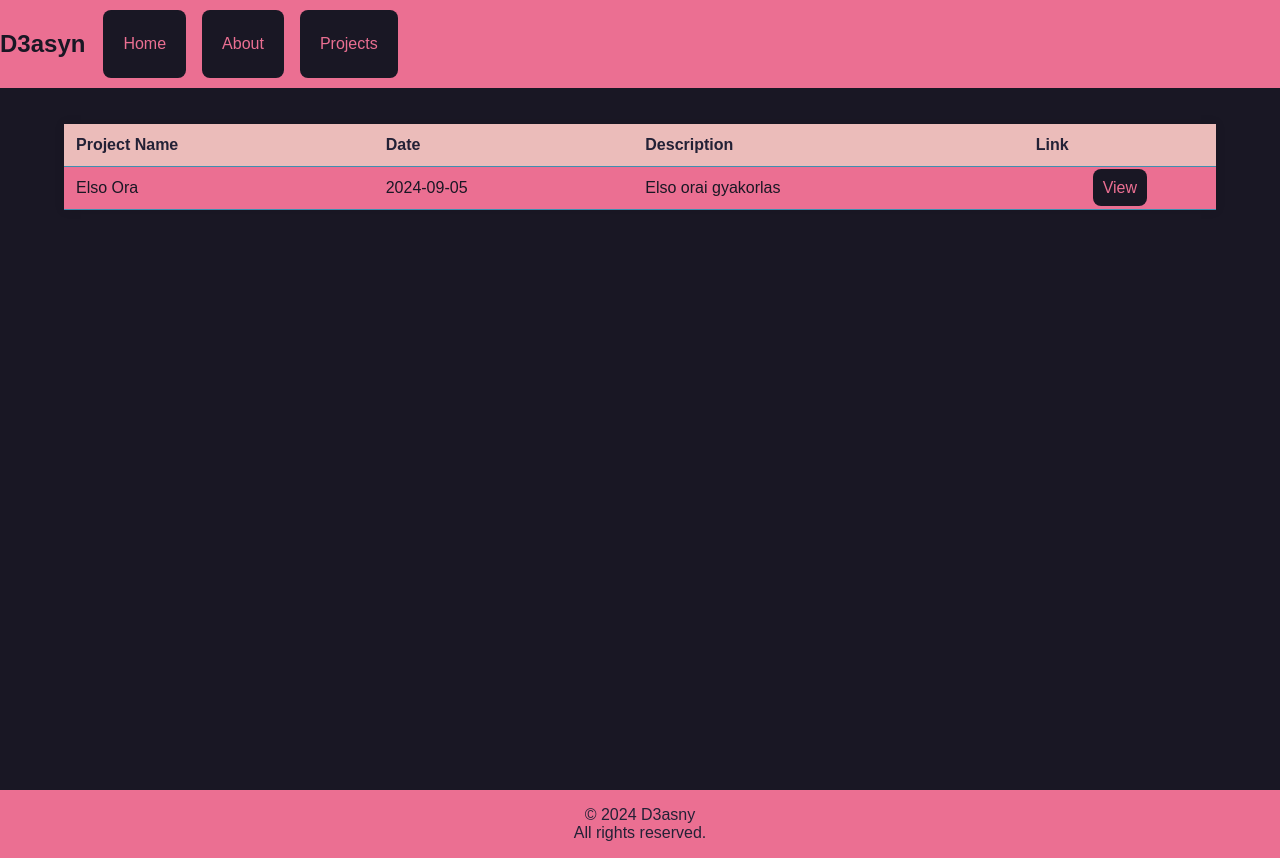
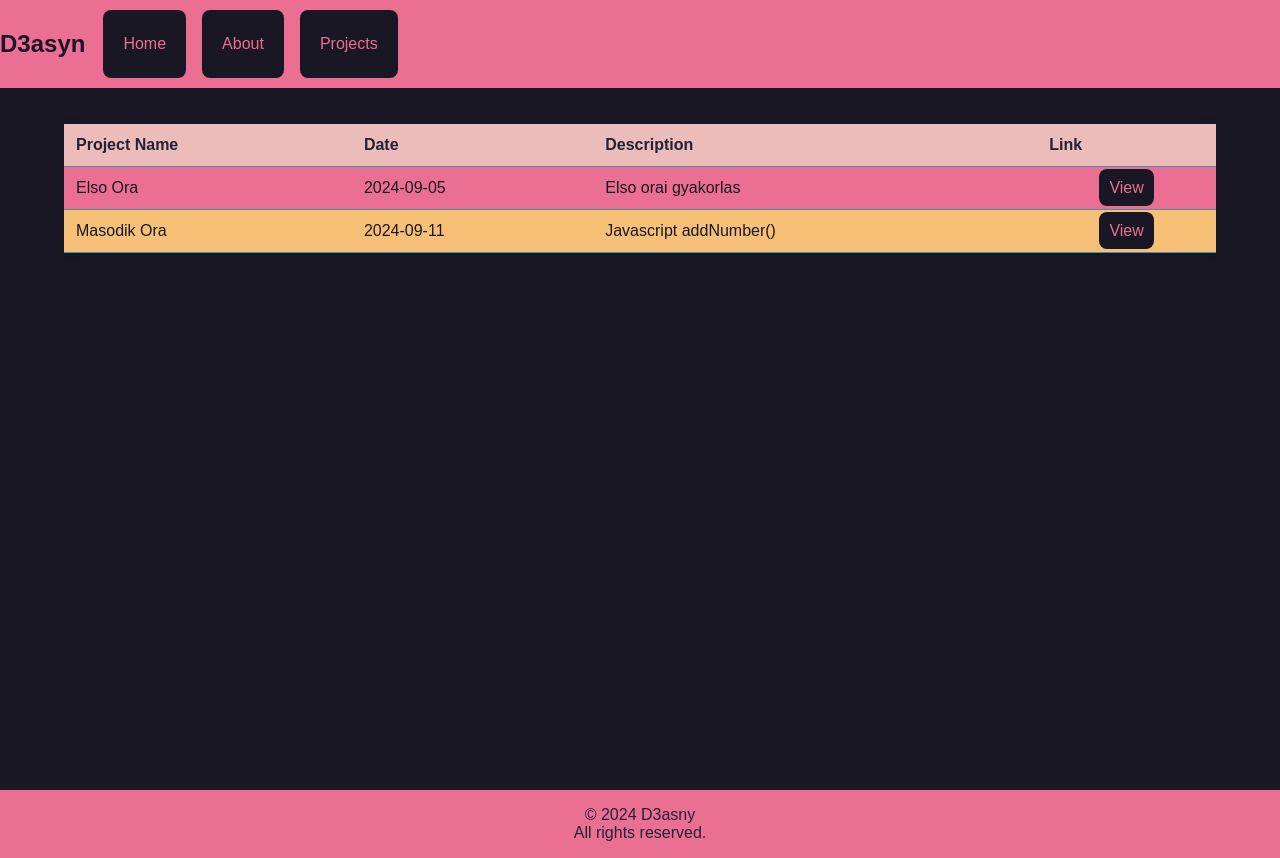
Before and after one commit to D3asyn/Portfolio, a SvelteKit app: page /projects in a window 1280 px wide. Built offline with nearby package versions, Linux system fonts and the light colour scheme.

Commit message:
new proj add to list

```diff
--- a/src/routes/projects/+page.svelte
+++ b/src/routes/projects/+page.svelte
@@ -5,7 +5,13 @@
 			desc: 'Elso orai gyakorlas',
 			date: '2024-09-05',
 			link: 'https://d3asyn.github.io/95/'
-		}
+		},
+        {
+            name: 'Masodik Ora',
+            desc: 'Javascript addNumber()',
+            date: '2024-09-11',
+            link: 'https://d3asyn.github.io/911/'
+        }
 	];
 
 	const colors = ['love', 'gold'];
```
